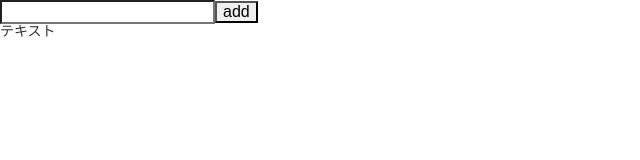
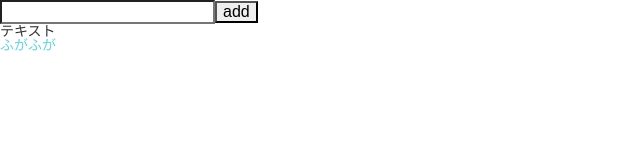
Before and after one commit to calbone/React-Redux, a React app: page / in a window 1280 px wide. Shown: the top 160 px of the page, without its empty margins (0-640 px from the left). Built offline with nearby package versions, Linux system fonts and the light colour scheme.

Commit message:
modify webpack.config.js atoms

```diff
--- a/src/components/atoms/button/index.js
+++ b/src/components/atoms/Button/index.js
@@ -1,7 +1,8 @@
 import React from 'react';
+import './style.scss';
 
 export const PrimaryButton = () => {
   return (
-    <a href="#">ほげほげ</a>
+    <a className="btnBase">ふがふが</a>
   );
 };
--- /dev/null
+++ b/src/components/atoms/Button/style.scss
@@ -0,0 +1,9 @@
+btnBase {
+  display: block;
+  border-radius: 44px;
+  font-size: 16px;
+  text-align: center;
+  color: #333;
+  background-color: #ffca46;
+  word-wrap: break-word;
+}
--- a/src/components/TodoApp.js
+++ b/src/components/pages/SupportTop.js
@@ -1,11 +1,13 @@
 import React from 'react';
+import { PrimaryButton } from '@/components/atoms/Button';
 
-export function TodoApp({ task, tasks, inputTask, addTask }) {
+export function SupportTop({ task, tasks, inputTask, addTask }) {
   return (
     <div>
       <input type="text" onChange={e => inputTask(e.target.value)} />
       <input type="button" value="add" onClick={() => addTask(task)} />
       <p className="hoge">テキスト</p>
+      <PrimaryButton />
       <ul>
         {tasks.map((item, i) => {
           return <li key={i}>{item}</li>;
--- a/src/contaniers/TodoApp.js
+++ b/src/contaniers/SupportTop.js
@@ -1,6 +1,6 @@
 import { connect } from 'react-redux';
-import { TodoApp } from '../components/TodoApp';
-import { inputTask, addTask } from '../actions/tasksActionCreator';
+import { SupportTop } from '@/components/pages/SupportTop';
+import { inputTask, addTask } from '@/actions/tasksActionCreator';
 
 function mapStateToProps({ task, tasks }) {
   return {
@@ -20,4 +20,4 @@ function mapDispatchToProps(dispatch) {
   };
 }
 
-export default connect(mapStateToProps, mapDispatchToProps)(TodoApp);
+export default connect(mapStateToProps, mapDispatchToProps)(SupportTop);
--- a/src/index.js
+++ b/src/index.js
@@ -1,13 +1,13 @@
 import React from 'react';
 import ReactDOM from 'react-dom';
-import './styles/base.scss';
-import TodoApp from './contaniers/TodoApp';
+import SupportTop from '@/contaniers/SupportTop';
 import { createStore, applyMiddleware } from 'redux';
 import { Provider } from 'react-redux';
 import { BrowserRouter as Router } from 'react-router-dom';
 import logger from 'redux-logger';
 import thunk from 'redux-thunk';
-import { tasksReducer } from './reducers/tasksReducer';
+import '@/styles/base.scss';
+import { tasksReducer } from '@/reducers/tasksReducer';
 
 const middleWares = [logger, thunk];
 const store = createStore(tasksReducer, applyMiddleware(...middleWares));
@@ -15,7 +15,7 @@ const store = createStore(tasksReducer, applyMiddleware(...middleWares));
 ReactDOM.render(
   <Provider store={store}>
     <Router>
-      <TodoApp />
+      <SupportTop />
     </Router>
   </Provider>,
   document.getElementById('root')
--- a/webpack.config.js
+++ b/webpack.config.js
@@ -12,6 +12,11 @@ module.exports = {
     path: path.resolve(__dirname, 'dist'),
     publicPath: '/',
     filename: 'bundle.js'
+  },
+  resolve: {
+    alias: {
+      '@': path.resolve(__dirname, 'src')
+    }
   },
   module: {
     rules: [
@@ -84,6 +89,6 @@ module.exports = {
     new webpack.NamedModulesPlugin(),
     new webpack.HotModuleReplacementPlugin(),
     new ExtractTextPlugin('style.css'),
-    new HtmlWebpackPlugin({template: './public/index.html'})
+    new HtmlWebpackPlugin({ template: './public/index.html' })
   ]
 };
```
Also changed, not shown: 2 other files (tests, documents, lock files or other folders).
